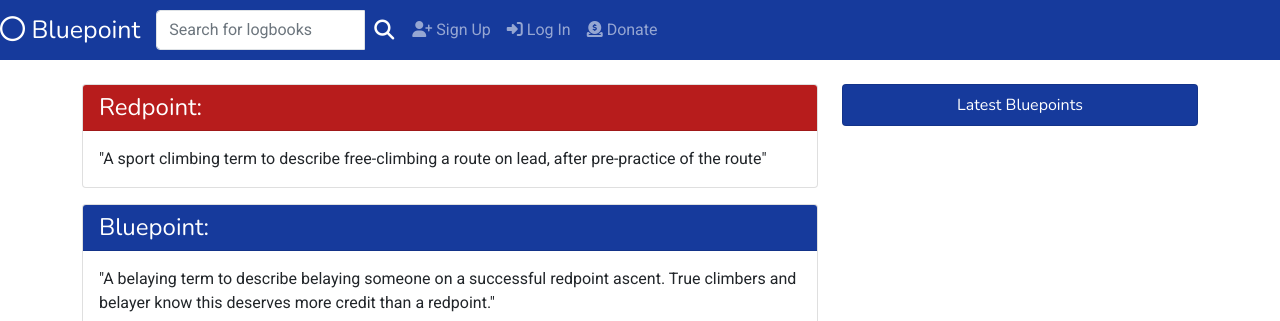
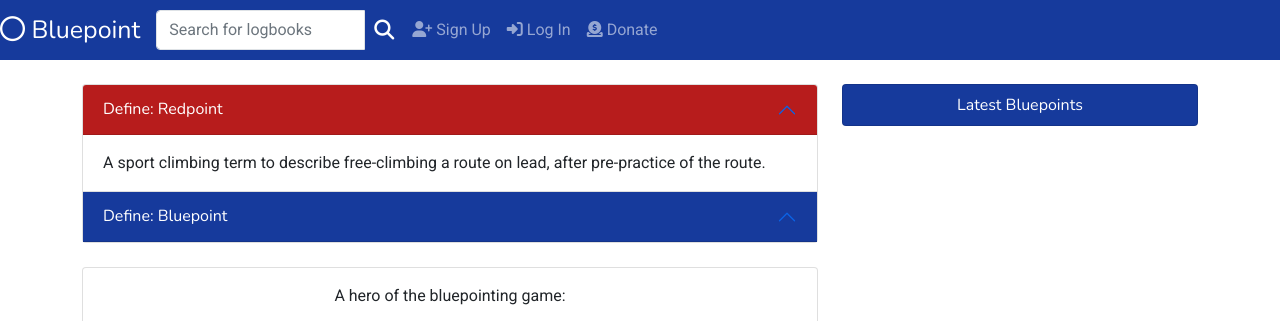
Before and after one commit to RobKnowles248/bluepoint, a Django app: page / in a window 1280 px wide. Shown: the top 321 px of the page. Run offline with Django 3.2, Linux system fonts and the light colour scheme; data that the repository does not hold is empty; some libraries are stand-ins or nearby versions.

Commit message:
Add definition accordions

```diff
--- a/home/templates/home/index.html
+++ b/home/templates/home/index.html
@@ -5,20 +5,30 @@
     <div class="container mt-4">
         <div class="row">
             <div class="col-12 col-lg-8 mb-5">
-                <div class="card mb-3">
-                    <div class="card-header bg-red">
-                        <h4 class="heading-font mb-0 text-white">Redpoint:</h4>
+                <div class="accordion mb-4" id="definitions-accordion">
+                    <div class="accordion-item">
+                      <h2 class="accordion-header" id="headingRedpoint">
+                        <button class="accordion-button bg-red text-white heading-font" type="button" data-bs-toggle="collapse" data-bs-target="#collapseRedpoint" aria-expanded="true" aria-controls="collapseRedpoint">
+                          Define: Redpoint
+                        </button>
+                      </h2>
+                      <div id="collapseRedpoint" class="accordion-collapse collapse show" aria-labelledby="headingRedpoint" data-bs-parent="#definitions-accordion">
+                        <div class="accordion-body">
+                            A sport climbing term to describe free-climbing a route on lead, after pre-practice of the route.
+                        </div>
+                      </div>
                     </div>
-                    <div class="card-body">
-                        <p class="mb-0">"A sport climbing term to describe free-climbing a route on lead, after pre-practice of the route"</p>
-                    </div>
-                </div>
-                <div class="card mb-3">
-                    <div class="card-header bg-blue">
-                        <h4 class="heading-font mb-0 text-white">Bluepoint:</h4>
-                    </div>
-                    <div class="card-body">
-                        <p class="mb-0">"A belaying term to describe belaying someone on a successful redpoint ascent. True climbers and belayer know this deserves more credit than a redpoint."</p>
+                    <div class="accordion-item">
+                        <h2 class="accordion-header" id="headingBluepoint">
+                          <button class="accordion-button bg-blue text-white heading-font" type="button" data-bs-toggle="collapse" data-bs-target="#collapseBluepoint" aria-expanded="true" aria-controls="collapseBluepoint">
+                            Define: Bluepoint
+                          </button>
+                        </h2>
+                        <div id="collapseBluepoint" class="accordion-collapse collapse" aria-labelledby="headingBluepoint" data-bs-parent="#definitions-accordion">
+                          <div class="accordion-body">
+                            A belaying term to describe belaying someone on a successful redpoint ascent. True climbers and belayer know this deserves more credit than a redpoint.
+                          </div>
+                        </div>
                     </div>
                 </div>
                 <div class="card text-center">
--- a/static/css/base.css
+++ b/static/css/base.css
@@ -11,19 +11,19 @@
 /* ----------- Colours --*/
 
 .bg-blue {
-    background-color: #163a9c;
+    background-color: #163a9c !important;
 }
 
 .bg-red {
-    background-color: #b71c1c;
+    background-color: #b71c1c !important;
 }
 
 .text-white {
-    color: #fff;
+    color: #fff !important;
 }
 
 .text-black {
-    color: #000;
+    color: #000 !important;
 }
 
 /*----------- Fonts --*/
```
